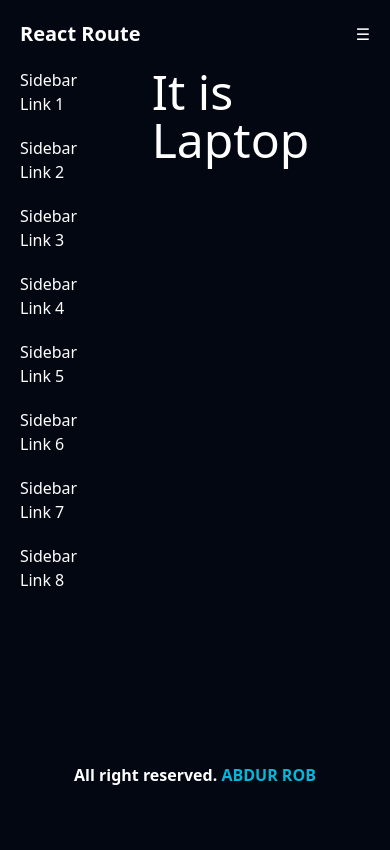
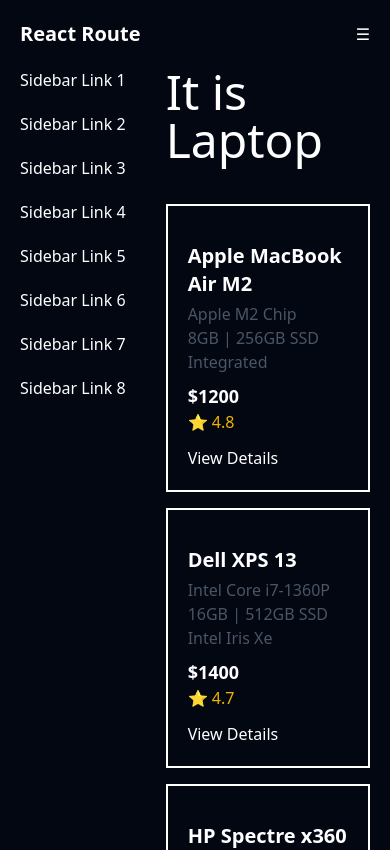
Before and after one commit to Abdurrobr34l/react-module43, a React (Vite) app: page /laptop in a window 390 px wide. Shown: the top 850 px of the page. Built offline with nearby package versions, Linux system fonts and the light colour scheme.

Commit message:
Created laptop components and showing its whole array and individual laptop details

```diff
--- a/src/components/laptop/Laptop.jsx
+++ /dev/null
@@ -1,11 +0,0 @@
-import React from "react";
-
-const Laptop = () => {
-  return (
-    <div className="flex justify-center h-[80vh]">
-      <h1 className="text-5xl">It is Laptop</h1>
-    </div>
-  );
-};
-
-export default Laptop;
--- /dev/null
+++ b/src/components/laptops/LaptopData.json
@@ -0,0 +1,162 @@
+[
+  {
+    "id": 1,
+    "brand": "Apple",
+    "model": "MacBook Air M2",
+    "processor": "Apple M2 Chip",
+    "ram": "8GB",
+    "storage": "256GB SSD",
+    "graphics": "Integrated",
+    "price": 1200,
+    "rating": 4.8,
+    "display": "13.6-inch Liquid Retina",
+    "battery": "18 hours",
+    "os": "macOS Ventura",
+    "weight": "1.24 kg",
+    "description": "Lightweight and powerful laptop with Apple Silicon M2 chip, perfect for students and professionals."
+  },
+  {
+    "id": 2,
+    "brand": "Dell",
+    "model": "XPS 13",
+    "processor": "Intel Core i7-1360P",
+    "ram": "16GB",
+    "storage": "512GB SSD",
+    "graphics": "Intel Iris Xe",
+    "price": 1400,
+    "rating": 4.7,
+    "display": "13.4-inch InfinityEdge OLED",
+    "battery": "15 hours",
+    "os": "Windows 11",
+    "weight": "1.2 kg",
+    "description": "Premium ultrabook with stunning display, slim design, and solid performance for everyday tasks."
+  },
+  {
+    "id": 3,
+    "brand": "HP",
+    "model": "Spectre x360",
+    "processor": "Intel Core i5-1340P",
+    "ram": "16GB",
+    "storage": "512GB SSD",
+    "graphics": "Intel Iris Xe",
+    "price": 1300,
+    "rating": 4.6,
+    "display": "13.5-inch OLED Touch",
+    "battery": "14 hours",
+    "os": "Windows 11",
+    "weight": "1.3 kg",
+    "description": "Convertible 2-in-1 laptop with premium build, touchscreen, and long battery life."
+  },
+  {
+    "id": 4,
+    "brand": "Lenovo",
+    "model": "ThinkPad X1 Carbon",
+    "processor": "Intel Core i7-1355U",
+    "ram": "16GB",
+    "storage": "1TB SSD",
+    "graphics": "Intel Iris Xe",
+    "price": 1600,
+    "rating": 4.8,
+    "display": "14-inch WQXGA IPS",
+    "battery": "16 hours",
+    "os": "Windows 11 Pro",
+    "weight": "1.1 kg",
+    "description": "Business-class laptop with durability, performance, and enterprise-grade security features."
+  },
+  {
+    "id": 5,
+    "brand": "Asus",
+    "model": "ROG Zephyrus G14",
+    "processor": "AMD Ryzen 9 7940HS",
+    "ram": "32GB",
+    "storage": "1TB SSD",
+    "graphics": "NVIDIA RTX 4060",
+    "price": 1900,
+    "rating": 4.9,
+    "display": "14-inch QHD 165Hz",
+    "battery": "12 hours",
+    "os": "Windows 11",
+    "weight": "1.7 kg",
+    "description": "Compact gaming laptop with powerful GPU, high refresh rate screen, and lightweight design."
+  },
+  {
+    "id": 6,
+    "brand": "Acer",
+    "model": "Predator Helios 300",
+    "processor": "Intel Core i7-13700H",
+    "ram": "16GB",
+    "storage": "1TB SSD",
+    "graphics": "NVIDIA RTX 4070",
+    "price": 1700,
+    "rating": 4.7,
+    "display": "15.6-inch FHD 165Hz",
+    "battery": "8 hours",
+    "os": "Windows 11",
+    "weight": "2.3 kg",
+    "description": "Performance-focused gaming laptop with excellent cooling and high-end specs."
+  },
+  {
+    "id": 7,
+    "brand": "MSI",
+    "model": "Stealth 15M",
+    "processor": "Intel Core i7-12700H",
+    "ram": "16GB",
+    "storage": "512GB SSD",
+    "graphics": "NVIDIA RTX 3060",
+    "price": 1500,
+    "rating": 4.5,
+    "display": "15.6-inch FHD 144Hz",
+    "battery": "10 hours",
+    "os": "Windows 11",
+    "weight": "1.8 kg",
+    "description": "Thin and light gaming laptop with great performance and portability."
+  },
+  {
+    "id": 8,
+    "brand": "Razer",
+    "model": "Blade 15",
+    "processor": "Intel Core i7-13800H",
+    "ram": "16GB",
+    "storage": "1TB SSD",
+    "graphics": "NVIDIA RTX 4070",
+    "price": 2400,
+    "rating": 4.8,
+    "display": "15.6-inch QHD 240Hz",
+    "battery": "7 hours",
+    "os": "Windows 11",
+    "weight": "2.0 kg",
+    "description": "Premium gaming laptop with sleek design, powerful performance, and advanced display."
+  },
+  {
+    "id": 9,
+    "brand": "Samsung",
+    "model": "Galaxy Book3 Pro",
+    "processor": "Intel Core i7-1360P",
+    "ram": "16GB",
+    "storage": "512GB SSD",
+    "graphics": "Intel Iris Xe",
+    "price": 1300,
+    "rating": 4.6,
+    "display": "14-inch AMOLED 3K",
+    "battery": "18 hours",
+    "os": "Windows 11",
+    "weight": "1.1 kg",
+    "description": "Ultra-slim laptop with vibrant AMOLED screen and long battery life."
+  },
+  {
+    "id": 10,
+    "brand": "Microsoft",
+    "model": "Surface Laptop 5",
+    "processor": "Intel Core i7-1265U",
+    "ram": "16GB",
+    "storage": "512GB SSD",
+    "graphics": "Intel Iris Xe",
+    "price": 1500,
+    "rating": 4.7,
+    "display": "13.5-inch PixelSense",
+    "battery": "17 hours",
+    "os": "Windows 11",
+    "weight": "1.3 kg",
+    "description": "Elegant laptop with touchscreen display and seamless Microsoft ecosystem integration."
+  }
+]
--- /dev/null
+++ b/src/components/laptops/LaptopDetails.jsx
@@ -0,0 +1,93 @@
+import React from "react";
+import { useLoaderData } from "react-router";
+
+const LaptopDetails = () => {
+  const laptop = useLoaderData();
+
+  const {
+    brand,
+    model,
+    processor,
+    ram,
+    storage,
+    graphics,
+    price,
+    rating,
+    display,
+    battery,
+    os,
+    weight,
+    description,
+  } = laptop;
+
+  return (
+    <div className="flex flex-col items-center mx-auto px-4 py-10 bg-gray-100 min-h-screen">
+      <h1 className="text-5xl font-bold text-cyan-600 mb-8">Laptop Details</h1>
+
+      <div className="flex flex-col md:flex-row rounded-xl overflow-hidden max-w-5xl w-full">
+        {/* Left: Image or placeholder */}
+        <div className="md:w-1/2 bg-gray-200 flex items-center justify-center p-6">
+          <img
+            src="https://via.placeholder.com/400x300?text=Laptop+Image"
+            alt={`${brand} ${model}`}
+            className="rounded-lg object-cover"
+          />
+        </div>
+
+        {/* Right: Details */}
+        <div className="md:w-1/2 p-6 flex flex-col justify-between">
+          {/* Title and description */}
+          <div>
+            <h2 className="text-3xl font-bold text-cyan-500">
+              {brand} - {model}
+            </h2>
+            <p className="mt-2 text-gray-700">{description}</p>
+          </div>
+
+          {/* Specs grid */}
+          <div className="mt-4 grid grid-cols-2 gap-x-4 gap-y-2 text-gray-800">
+            <p>
+              <span className="font-semibold">Processor:</span> {processor}
+            </p>
+            <p>
+              <span className="font-semibold">RAM:</span> {ram}
+            </p>
+            <p>
+              <span className="font-semibold">Storage:</span> {storage}
+            </p>
+            <p>
+              <span className="font-semibold">Graphics:</span> {graphics}
+            </p>
+            <p>
+              <span className="font-semibold">Display:</span> {display}
+            </p>
+            <p>
+              <span className="font-semibold">Battery:</span> {battery}
+            </p>
+            <p>
+              <span className="font-semibold">OS:</span> {os}
+            </p>
+            <p>
+              <span className="font-semibold">Weight:</span> {weight}
+            </p>
+            <p>
+              <span className="font-semibold">Rating:</span> {rating} ⭐
+            </p>
+            <p className="text-xl font-bold text-green-600 col-span-2">
+              Price: ${price}
+            </p>
+          </div>
+
+          {/* Buy Button */}
+          <div className="mt-6">
+            <button className="w-full bg-cyan-500 hover:bg-cyan-600 text-white font-bold py-3 rounded-lg transition-all">
+              Buy Now
+            </button>
+          </div>
+        </div>
+      </div>
+    </div>
+  );
+};
+
+export default LaptopDetails;
--- /dev/null
+++ b/src/components/laptops/Laptops.jsx
@@ -0,0 +1,50 @@
+import React from "react";
+import { Link, useLoaderData } from "react-router";
+
+const Laptop = () => {
+  const laptopsData = useLoaderData();
+  console.log(laptopsData);
+
+  return (
+    <div className="flex-1">
+      <h1 className="text-5xl">It is Laptop</h1>
+
+      <div className="grid grid-cols-1 gap-4 my-10 md:grid-cols-2 2xl:grid-cols-3">
+        {laptopsData.map(
+          ({
+            id,
+            brand,
+            model,
+            processor,
+            ram,
+            storage,
+            graphics,
+            price,
+            rating,
+          }) => (
+            <div key={id} className="p-5 border-2">
+              <div className="mt-4">
+                <h2 className="text-xl font-bold">
+                  {brand} {model}
+                </h2>
+                <p className="text-gray-600 mt-1">{processor}</p>
+                <p className="text-gray-600">
+                  {ram} | {storage}
+                </p>
+                <p className="text-gray-600">{graphics}</p>
+                <p className="text-lg font-semibold mt-2">${price}</p>
+                <p className="text-yellow-500">⭐ {rating}</p>
+              </div>
+
+              <Link to={`/laptop/${id}`} className="inline-block mt-3">
+                <button className="cursor-pointer">View Details</button>
+              </Link>
+            </div>
+          )
+        )}
+      </div>
+    </div>
+  );
+};
+
+export default Laptop;
--- a/src/main.jsx
+++ b/src/main.jsx
@@ -7,12 +7,15 @@
 import Root from "./components/root/Root.jsx";
 import Home from "./components/home/Home.jsx";
 import Mobiles from "./components/mobiles/Mobiles.jsx";
-import Laptop from "./components/laptop/Laptop.jsx";
+import Laptops from "./components/laptops/Laptops.jsx";
 import Header from "./components/header/Header.jsx";
 import Users from "./components/users/users.jsx";
 import UserDetails from "./components/userDetails/UserDetails.jsx";
 import Posts from "./components/posts/Posts.jsx";
 import PostsDetails from "./components/posts/PostsDetails.jsx";
+
+import laptopsData from "./components/laptops/LaptopData.json";
+import LaptopDetails from "./components/laptops/LaptopDetails.jsx";
 
 const router = createBrowserRouter([
   {
@@ -21,7 +24,26 @@
     children: [
       { index: true, Component: Home },
       { path: "mobiles", Component: Mobiles },
-      { path: "laptop", Component: Laptop },
+
+      //* LAPTOP
+      { path: "laptop",
+        loader: () => {
+          return laptopsData;
+        },
+        Component: Laptops,
+      },
+      {
+        path: "laptop/:laptopId",
+        loader: ({ params }) => {
+          const laptop = laptopsData.find(
+            (item) => item.id === parseInt(params.laptopId)
+          );
+          return laptop;
+        },
+        Component: LaptopDetails,
+      },
+
+      //* USERS
       {
         path: "users",
         loader: () => fetch("https://jsonplaceholder.typicode.com/users"),
@@ -33,6 +55,8 @@
           fetch(`https://jsonplaceholder.typicode.com/users/${params.userId}`),
         Component: UserDetails,
       },
+
+      //* POSTS
       {
         path: "posts",
         loader: () => fetch("https://jsonplaceholder.typicode.com/posts"),
```
